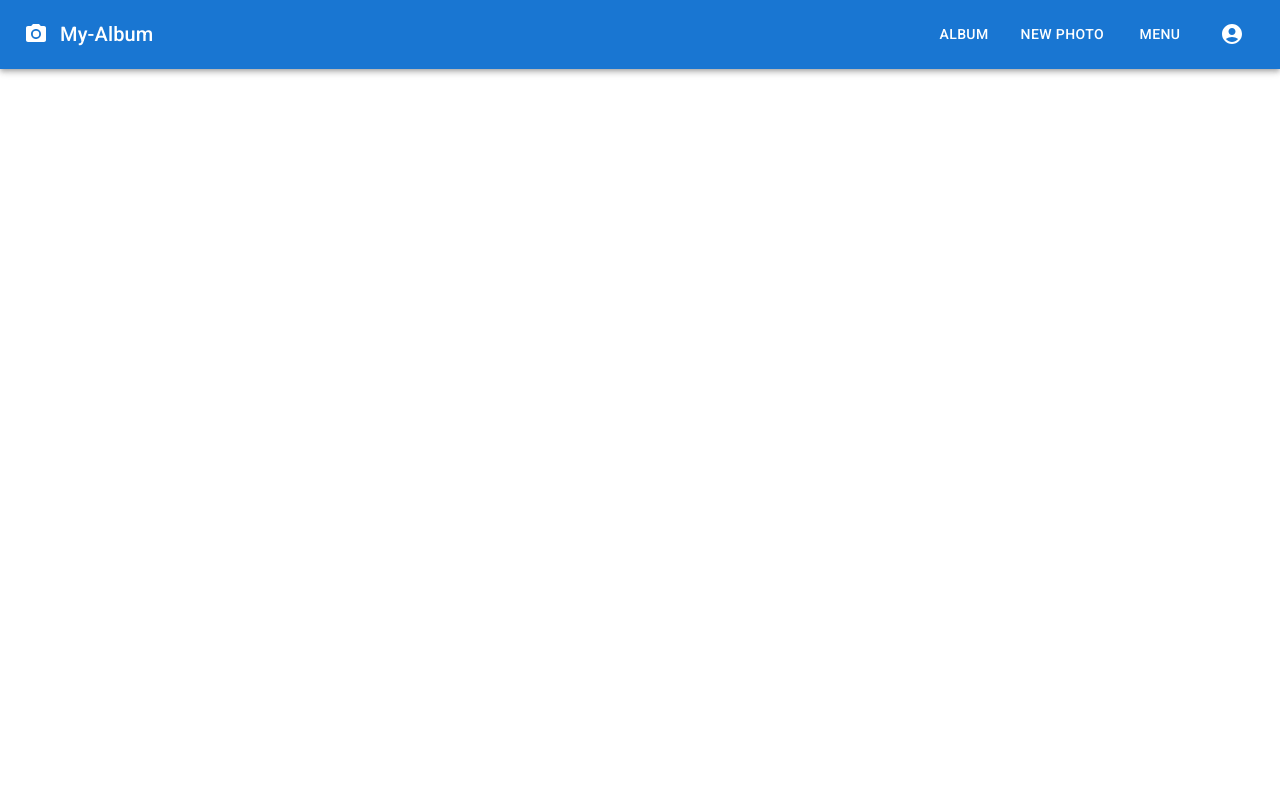
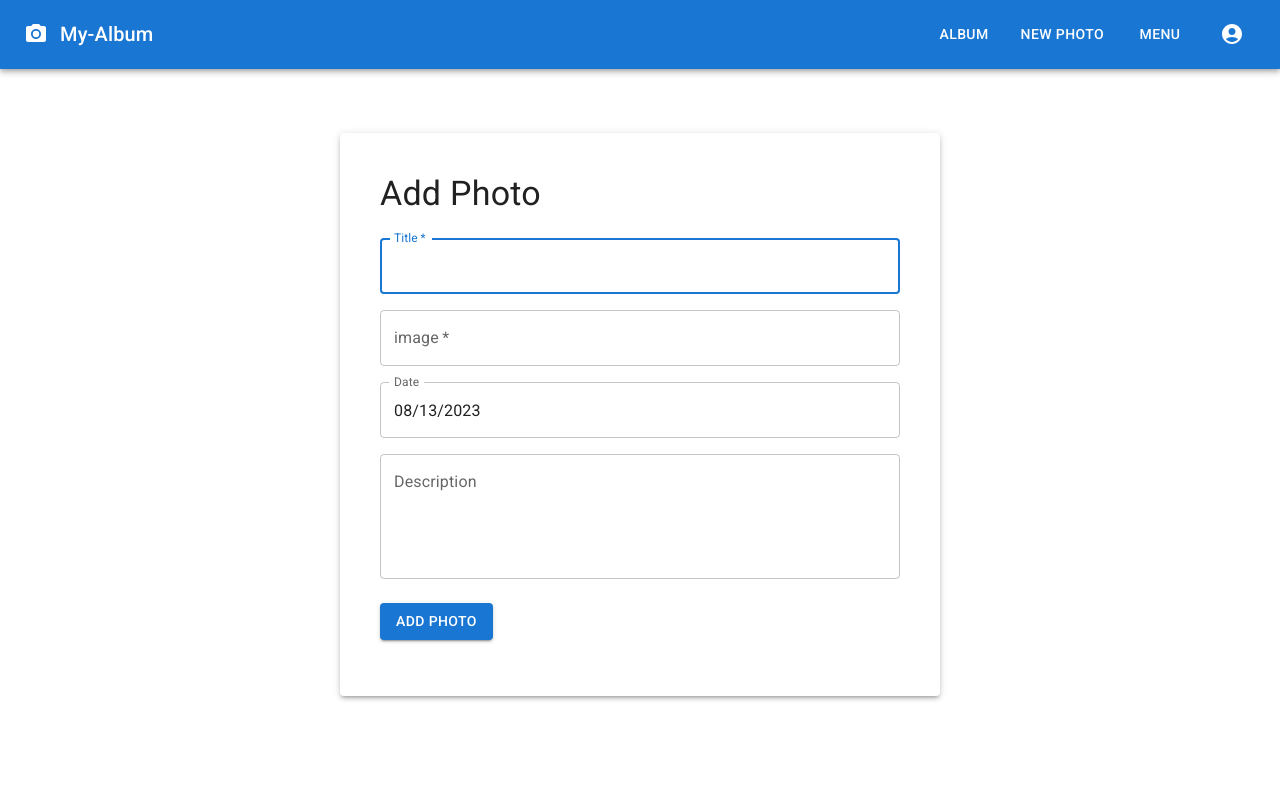
Before and after one commit to Andrewij21/Memory-App, a React (Vite) app: page /new-photo in a window 1280 px wide. Shown: the top 800 px of the page. Built offline with nearby package versions, Linux system fonts and the light colour scheme.

Commit message:
feat: page for add photo

```diff
--- a/src/App.jsx
+++ b/src/App.jsx
@@ -2,6 +2,7 @@ import CssBaseline from "@mui/material/CssBaseline";
 import Layout from "./components/layout/Layout";
 import { Route, Routes } from "react-router-dom";
 import Home from "./pages/Home";
+import NewPhoto from "./pages/NewPhoto";
 
 function App() {
   return (
@@ -10,6 +11,7 @@ function App() {
       <Layout>
         <Routes>
           <Route path="/" element={<Home />} />
+          <Route path="/new-photo" element={<NewPhoto />} />
         </Routes>
       </Layout>
     </>
--- /dev/null
+++ b/src/components/albums/AlbumForm.jsx
@@ -0,0 +1,109 @@
+import Button from "@mui/material/Button";
+import TextField from "@mui/material/TextField";
+import Grid from "@mui/material/Grid";
+import Box from "@mui/material/Box";
+import Typography from "@mui/material/Typography";
+import { AdapterDayjs } from "@mui/x-date-pickers/AdapterDayjs";
+import { LocalizationProvider } from "@mui/x-date-pickers/LocalizationProvider";
+import { DatePicker } from "@mui/x-date-pickers/DatePicker";
+import { useState } from "react";
+import { Paper } from "@mui/material";
+import dayjs from "dayjs";
+import PropTypes from "prop-types";
+
+const AlbumForm = ({ addPhoto }) => {
+  const [date, setDate] = useState(dayjs);
+  const handleSubmit = (event) => {
+    event.preventDefault();
+    const data = new FormData(event.currentTarget);
+    const photo = {
+      name: data.get("title"),
+      image: data.get("image"),
+      description: data.get("description"),
+      date: date.toJSON(),
+    };
+    console.log();
+    addPhoto(photo);
+  };
+
+  return (
+    <Box
+      sx={{
+        // bgcolor: "red",
+        marginTop: 8,
+        display: "flex",
+        flexDirection: "column",
+        alignItems: "center",
+      }}
+    >
+      <Paper
+        elevation={3}
+        sx={{
+          p: 5,
+          width: 600,
+        }}
+      >
+        <Typography component="h1" variant="h4">
+          Add Photo
+        </Typography>
+        <Box component="form" noValidate onSubmit={handleSubmit} sx={{ mt: 3 }}>
+          <Grid container spacing={2}>
+            <Grid item xs={12}>
+              <TextField
+                name="title"
+                required
+                fullWidth
+                label="Title"
+                autoFocus
+                placeholder="insert title"
+              />
+            </Grid>
+            <Grid item xs={12}>
+              <TextField
+                required
+                fullWidth
+                type="url"
+                label="image"
+                name="image"
+                placeholder="insert image url"
+              />
+            </Grid>
+            <Grid item xs={12}>
+              <LocalizationProvider dateAdapter={AdapterDayjs}>
+                <DatePicker
+                  sx={{ width: "100%" }}
+                  label="Date"
+                  value={date}
+                  onChange={(newValue) => setDate(newValue)}
+                />
+              </LocalizationProvider>
+            </Grid>
+            <Grid item xs={12}>
+              <TextField
+                name="description"
+                fullWidth
+                label="Description"
+                multiline
+                rows={4}
+                placeholder="Input description"
+              />
+            </Grid>
+          </Grid>
+          <Button
+            type="submit"
+            // fullWidth
+            variant="contained"
+            sx={{ mt: 3, mb: 2 }}
+          >
+            Add Photo
+          </Button>
+        </Box>
+      </Paper>
+    </Box>
+  );
+};
+
+AlbumForm.propTypes = {
+  addPhoto: PropTypes.func,
+};
+export default AlbumForm;
--- /dev/null
+++ b/src/pages/NewPhoto.jsx
@@ -0,0 +1,20 @@
+import { useNavigate } from "react-router-dom";
+import AlbumForm from "../components/albums/AlbumForm";
+
+export default function NewPhoto() {
+  const navigate = useNavigate();
+  const addPhotoHandler = (photo) => {
+    console.log(photo);
+    fetch("https://react-album-1a909-default-rtdb.firebaseio.com/albums.json", {
+      method: "POST",
+      body: JSON.stringify(photo),
+      headers: {
+        "Content-Type": "application/json",
+      },
+    }).then(() => {
+      navigate("/");
+    });
+  };
+
+  return <AlbumForm addPhoto={addPhotoHandler} />;
+}
```
